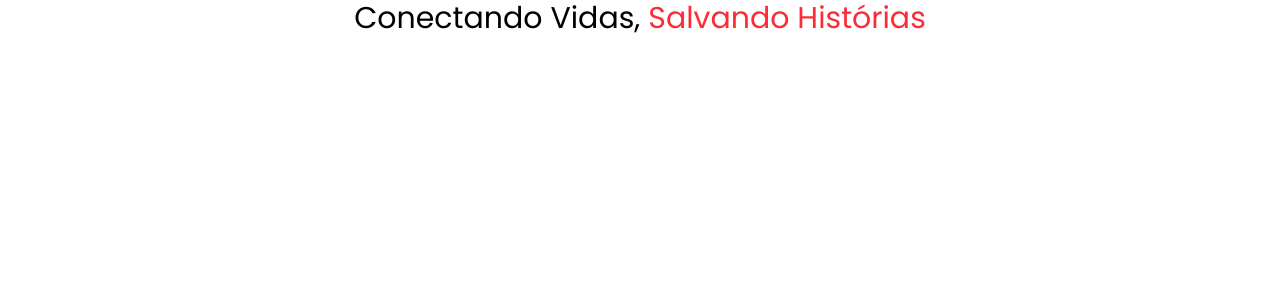
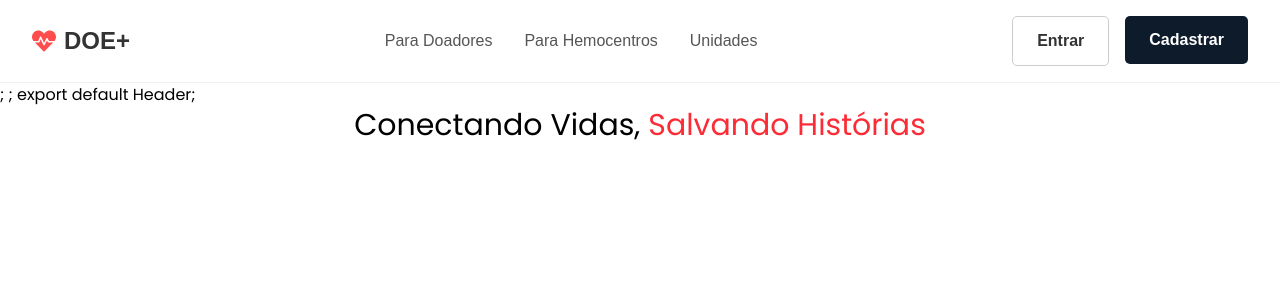
Before and after one commit to MarceloCesar30/DOE_MAIS, a Next.js app: page / in a window 1280 px wide. Shown: the top 300 px of the page. Built offline with nearby package versions, Linux system fonts and the light colour scheme.

Commit message:
branch header

```diff
--- a/src/app/components/Header.jsx
+++ b/src/app/components/Header.jsx
@@ -1,7 +1,45 @@
+import Link from 'next/link';
+import { FaHeartbeat } from "react-icons/fa";
+import styles from './Header.module.css';
 export default function Header() {
     return (
         <div>
 
+    <header className={styles.headerContainer}>
+      <Link href="/" legacyBehavior>
+        <a className={styles.logoContainer}>
+          <span className={styles.logoIcon}><FaHeartbeat /></span>
+          <span className={styles.logoText}>DOE+</span>
+        </a>
+      </Link>
+
+      <nav className={styles.navigation}>
+        <ul>
+          <li>
+            <Link href="/para-doadores">Para Doadores</Link>
+          </li>
+          <li>
+            <Link href="/para-hemocentros">Para Hemocentros</Link>
+          </li>
+          <li>
+            <Link href="/unidades">Unidades</Link>
+          </li>
+        </ul>
+      </nav>
+
+      <div className={styles.actionButtons}>
+        <Link href="/login" passHref>
+          <button className={`${styles.btn} ${styles.btnSecondary}`}>Entrar</button>
+        </Link>
+        <Link href="/cadastro" passHref>
+          <button className={`${styles.btn} ${styles.btnPrimary}`}>Cadastrar</button>
+        </Link>
+      </div>
+    </header>
+  ;
+;
+
+export default Header;
         </div>
     )
 }
--- /dev/null
+++ b/src/app/components/header.module.css
@@ -0,0 +1,81 @@
+
+.headerContainer {
+  display: flex;
+  justify-content: space-between;
+  align-items: center;
+  padding: 1rem 2rem;
+  background-color: #ffffff;
+  border-bottom: 1px solid #f0f0f0;
+  font-family: Arial, sans-serif;
+}
+
+.logoContainer {
+  display: flex;
+  align-items: center;
+  font-size: 1.5rem;
+  font-weight: bold;
+  text-decoration: none;
+}
+
+.logoIcon {
+  color: #ff4d4d;
+  margin-right: 0.5rem;
+}
+
+.logoText {
+  color: #333;
+}
+
+.navigation ul {
+  display: flex;
+  list-style: none;
+  margin: 0;
+  padding: 0;
+  gap: 2rem;
+}
+
+
+.navigation a {
+  text-decoration: none;
+  color: #555;
+  font-size: 1rem;
+  transition: color 0.3s ease;
+}
+
+.navigation a:hover {
+  color: #000;
+}
+
+.actionButtons {
+  display: flex;
+  gap: 1rem;
+}
+
+.btn {
+  padding: 0.75rem 1.5rem;
+  border: none;
+  border-radius: 5px;
+  cursor: pointer;
+  font-size: 1rem;
+  font-weight: bold;
+  transition: background-color 0.3s ease, color 0.3s ease;
+}
+
+.btnPrimary {
+  background-color: #0d1b2a;
+  color: white;
+}
+
+.btnPrimary:hover {
+  background-color: #1b263b;
+}
+
+.btnSecondary {
+  background-color: white;
+  color: #333;
+  border: 1px solid #ccc;
+}
+
+.btnSecondary:hover {
+  background-color: #f8f8f8;
+}
```
